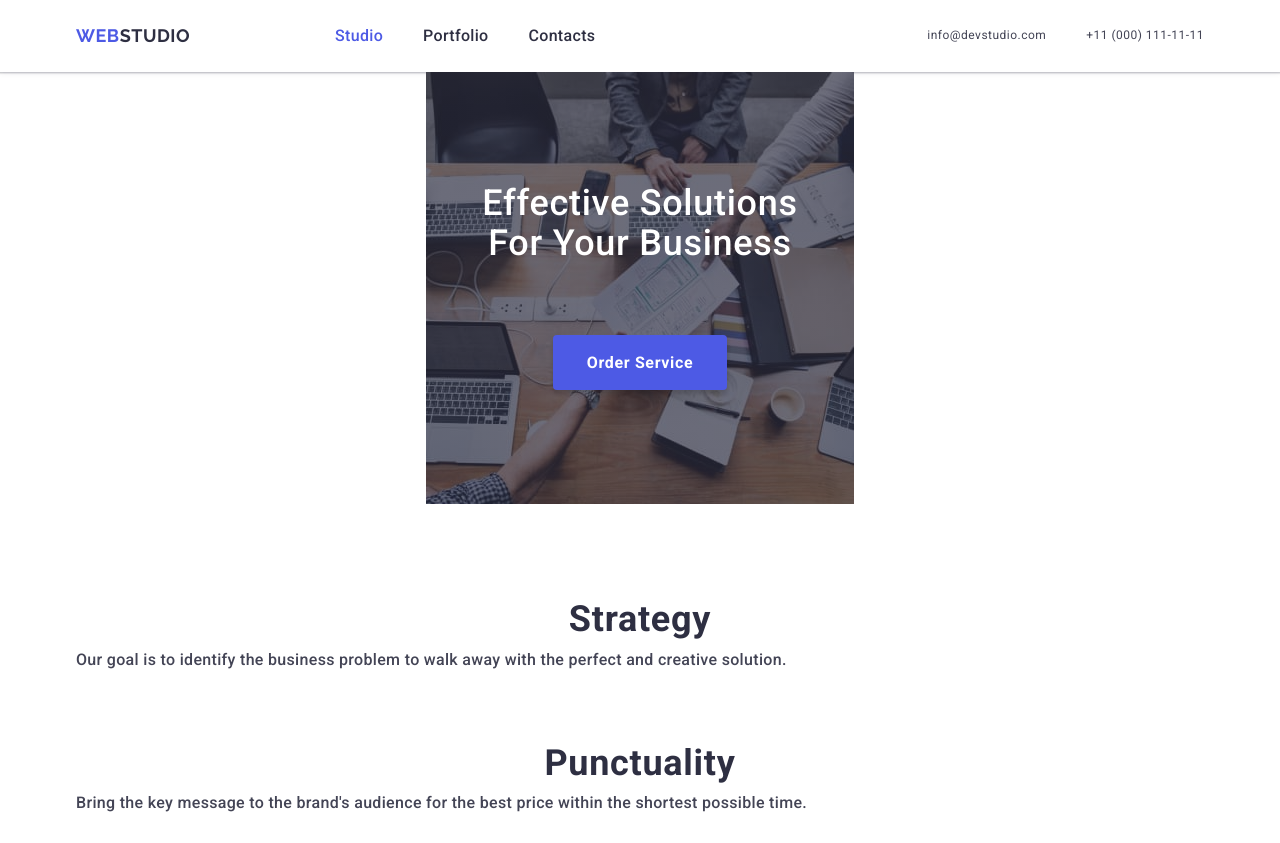
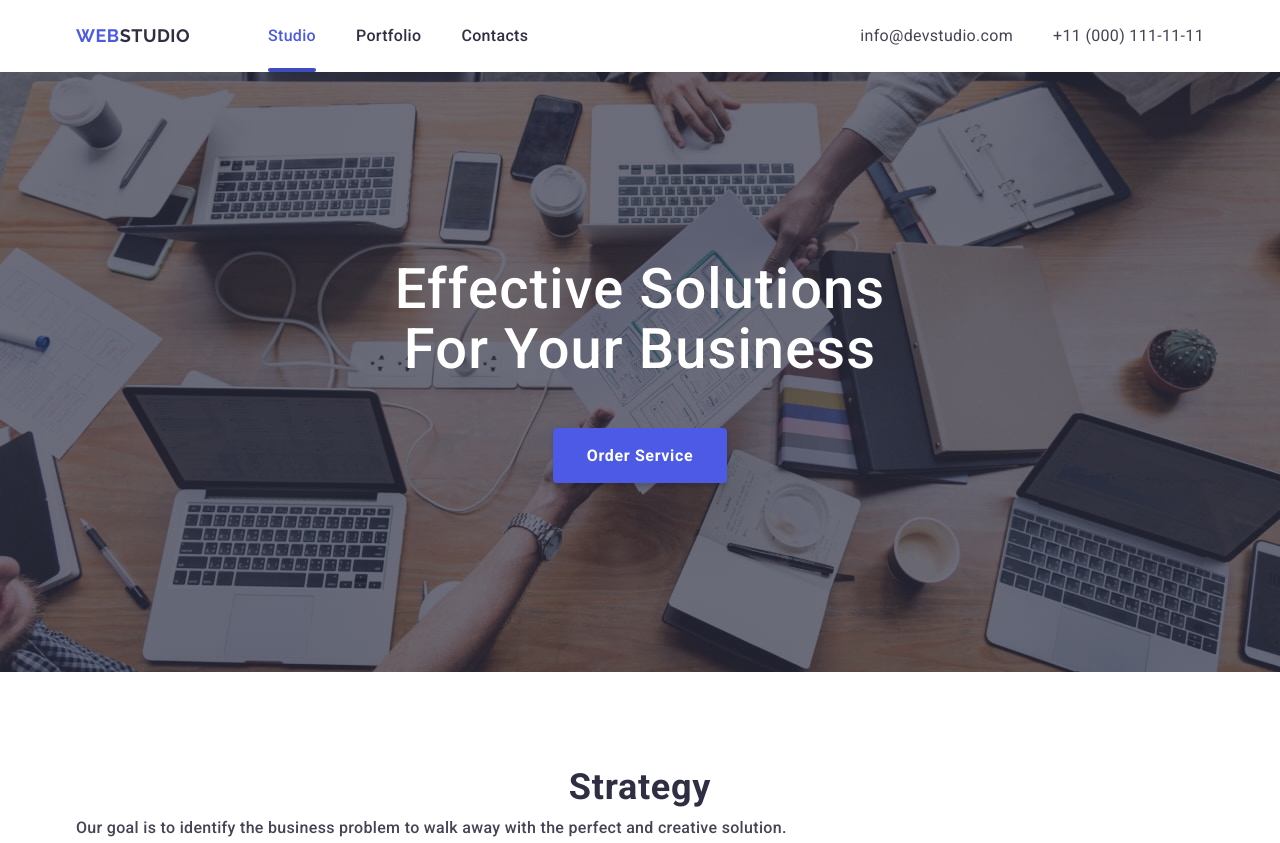
Before and after one commit to Kateryna1706/goit-markup-hw-07, a plain HTML site: page index.html in a window 1280 px wide. Shown: the top 843 px of the page. Drawn offline with nearby package versions, Linux system fonts and the light colour scheme.

Commit message:
did section hero

```diff
--- a/css/styles.css
+++ b/css/styles.css
@@ -87,6 +87,7 @@ a {
 
 img {
   display: block;
+
   max-width: 100%;
   height: auto;
 }
@@ -100,16 +101,10 @@ img {
   display: flex;
   align-items: center;
   justify-content: space-between;
-  padding-top: 24px;
-  padding-bottom: 24px;
 }
 
 .logo {
   display: block;
-
-  /* margin-right: 77px; */
-  /* padding-top: 24px;
-  padding-bottom: 24px; */
 
   font-family: "Raleway", sans-serif;
   font-weight: 800;
@@ -117,6 +112,7 @@ img {
   line-height: 1.2;
   letter-spacing: 0.03em;
   text-transform: uppercase;
+
   color: var(--secondary-color);
 }
 
@@ -124,17 +120,15 @@ img {
   color: var(--accent-color);
 }
 
-/*main nav*/
-/* .site-nav {
+.site-nav-list {
   display: flex;
-} */
+  align-items: center;
 
-.site-nav-list {
-  font-weight: 700;
-  font-size: 36px;
-  line-height: 1.1;
+  font-weight: 500;
+  font-size: 16px;
+  line-height: 1.5;
   letter-spacing: 0.02em;
-  text-transform: capitalize;
+
   color: var(--secondary-color);
 }
 
@@ -150,9 +144,9 @@ img {
   bottom: 0;
 
   display: block;
-  /* width: 100%;
+  width: 100%;
   height: 4px;
-  border-radius: 2px; */
+  border-radius: 2px;
 
   background-color: var(--secondary-accent-color);
 }
@@ -163,8 +157,8 @@ img {
 
 .site-nav-list .link,
 .contacts-list .link {
-  /* padding-top: 24px;
-  padding-bottom: 24px; */
+  padding-top: 24px;
+  padding-bottom: 24px;
   display: block;
 
   transition: color 250ms cubic-bezier(0.4, 0, 0.2, 1);
@@ -219,7 +213,15 @@ img {
   .burger-menu.is-hidden {
     transform: translateY(-100%);
   }
-
+  .site-nav-list {
+    display: block;
+    font-weight: 700;
+    font-size: 36px;
+    line-height: 1.1;
+    letter-spacing: 0.02em;
+    text-transform: capitalize;
+    color: var(--secondary-color);
+  }
   .site-nav-item:not(:last-child),
   .contacts-item:not(:last-child) {
     margin-bottom: 40px;
@@ -230,6 +232,14 @@ img {
   }
   .contacts-item:last-child {
     margin-bottom: 48px;
+  }
+  .site-nav-list .link,
+  .contacts-list .link {
+    padding-top: 0;
+    padding-bottom: 0;
+  }
+  .site-nav-item .link.current::after {
+    display: none;
   }
   .icon-menu {
     position: absolute;
@@ -283,15 +293,11 @@ img {
   .site-nav {
     margin-right: 120px;
   }
-  .site-nav-list {
-    font-weight: 500;
-    font-size: 16px;
-    line-height: 1.5;
-    display: flex;
-    align-items: center;
-  }
   .site-nav-item:not(:last-child) {
     margin-right: 40px;
+  }
+  .contacts-list .link {
+    padding: 0;
   }
   .contacts-list {
     font-weight: 400;
@@ -313,13 +319,16 @@ img {
   }
   .contacts-list {
     display: flex;
+    font-size: 16px;
+    line-height: 1.5;
+    letter-spacing: 0.02em;
   }
   .contacts-item:not(:last-child) {
     margin-right: 40px;
-}
-.contacts-item:first-child {
-  margin-bottom: 0;
-}
+  }
+  .contacts-item:first-child {
+    margin-bottom: 0;
+  }
 }
 
 /* .contacts-list {
@@ -329,10 +338,8 @@ img {
 
 /*index.html*/
 .hero {
-  width: 428px;
-  height: 432px;
-  padding-top: 112px;
-  padding-bottom: 112px;
+  max-width: 1440px;
+  /* height: 432px; */
   margin-right: auto;
   margin-left: auto;
 
@@ -345,13 +352,39 @@ img {
   background-size: 428px 432px;
   background-repeat: no-repeat;
   background-position: center;
-  background-color: var(--secondary-color);
+  background-color: var(--primary-white-color);
 
   text-align: center;
-  /* height: 600px; */
-  /* max-width: 1440px; */
-  /* padding-top: 192px;
-   */
+}
+
+.heading-hero {
+  width: 494px;
+  margin-left: auto;
+  margin-right: auto;
+
+  font-weight: 500;
+  font-size: 56px;
+  line-height: 1.07;
+  text-align: center;
+  letter-spacing: 0.02em;
+  text-transform: capitalize;
+
+  color: var(--primary-white-color);
+}
+
+@media screen and (max-width: 767px) {
+  .hero {
+    padding-top: 112px;
+    padding-bottom: 112px;
+  }
+  .heading-hero {
+    width: 318px;
+    font-size: 36px;
+    line-height: 1.1;
+  }
+  .hero .buttons {
+    margin-top: 72px;
+  }
 }
 
 @media (min-device-pixel-ratio: 2),
@@ -368,29 +401,74 @@ img {
   }
 }
 
-.heading-hero {
-  width: 318px;
-  margin-left: auto;
-  margin-right: auto;
+@media screen and (min-width: 768px) {
+  .hero {
+    padding-top: 108px;
+    padding-bottom: 108px;
+    background-image: linear-gradient(
+        to right,
+        rgba(46, 47, 66, 0.7),
+        rgba(46, 47, 66, 0.7)
+      ),
+      url("../images/bg-tablet.jpg");
+      background-size: 768px 436px;
+  }
+  .hero .buttons {
+    margin-top: 40px;
+  }
+}
 
-  font-weight: 500;
-  font-size: 36px;
-  line-height: 1.1;
-  text-align: center;
-  letter-spacing: 0.02em;
-  text-transform: capitalize;
+@media (min-device-pixel-ratio: 2),
+  (-webkit-min-device-pixel-ratio: 2),
+  (min-resolution: 192dpi),
+  (min-resolution: 2dppx) and (min-width: 768px) {
+  .hero {
+    background-image: linear-gradient(
+        to right,
+        rgba(46, 47, 66, 0.7),
+        rgba(46, 47, 66, 0.7)
+      ),
+      url("../images/bg-tablet@2x.jpg");
+  }
+}
 
-  color: var(--primary-white-color);
+@media screen and (min-width: 1200px) {
+  .hero {
+    height: 600px;
+    padding-top: 188px;
+    padding-bottom: 188px;
 
-  /* width: 492px;
-  font-size: 56px;
-  line-height: 1.07; */
+    background-image: linear-gradient(
+        to right,
+        rgba(46, 47, 66, 0.7),
+        rgba(46, 47, 66, 0.7)
+      ),
+      url("../images/bg-desktop.jpg");
+      background-size: 1440px 600px;
+  }
+  .hero .buttons {
+    margin-top: 48px;
+  }
 }
+
+@media (min-device-pixel-ratio: 2),
+  (-webkit-min-device-pixel-ratio: 2),
+  (min-resolution: 192dpi),
+  (min-resolution: 2dppx) and (min-width: 1200px) {
+  .hero {
+    background-image: linear-gradient(
+        to right,
+        rgba(46, 47, 66, 0.7),
+        rgba(46, 47, 66, 0.7)
+      ),
+      url("../images/bg-desktop@2x.jpg");
+  }
+}
+
 
 .hero .buttons {
   margin-left: auto;
   margin-right: auto;
-  margin-top: 72px;
   padding: 16px 32px;
   border-color: transparent;
   border-radius: 4px;
```
